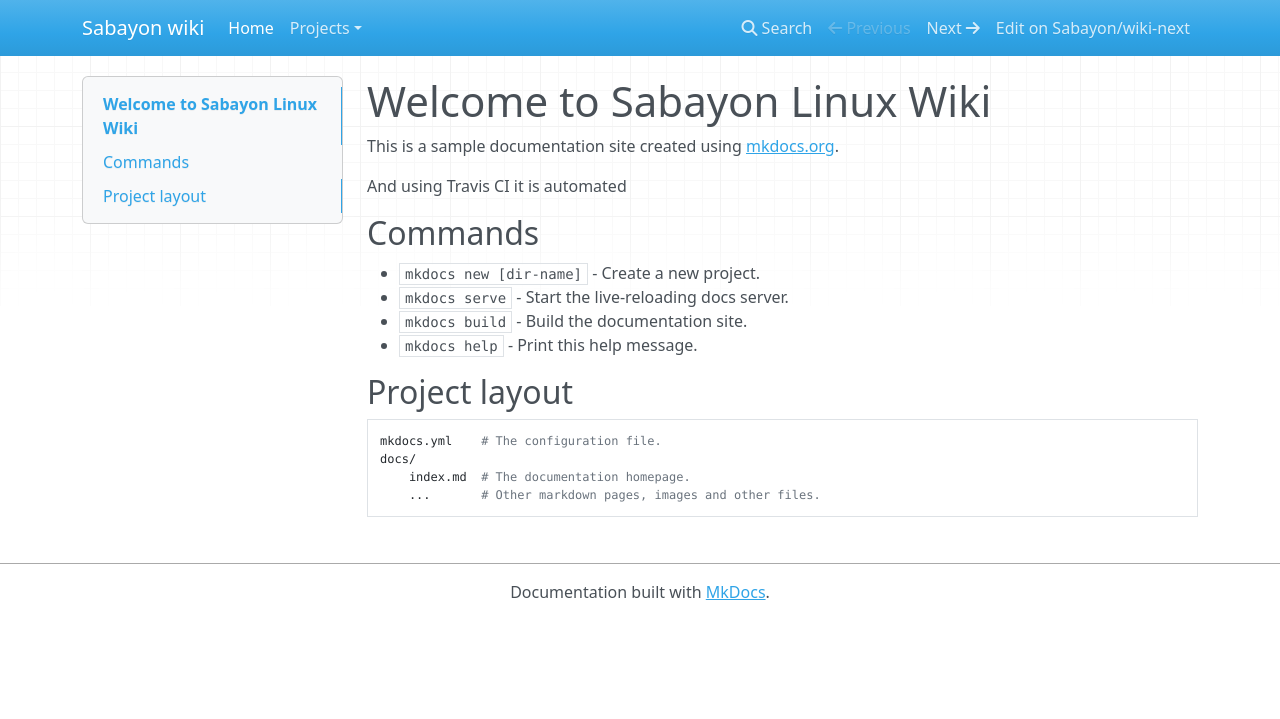
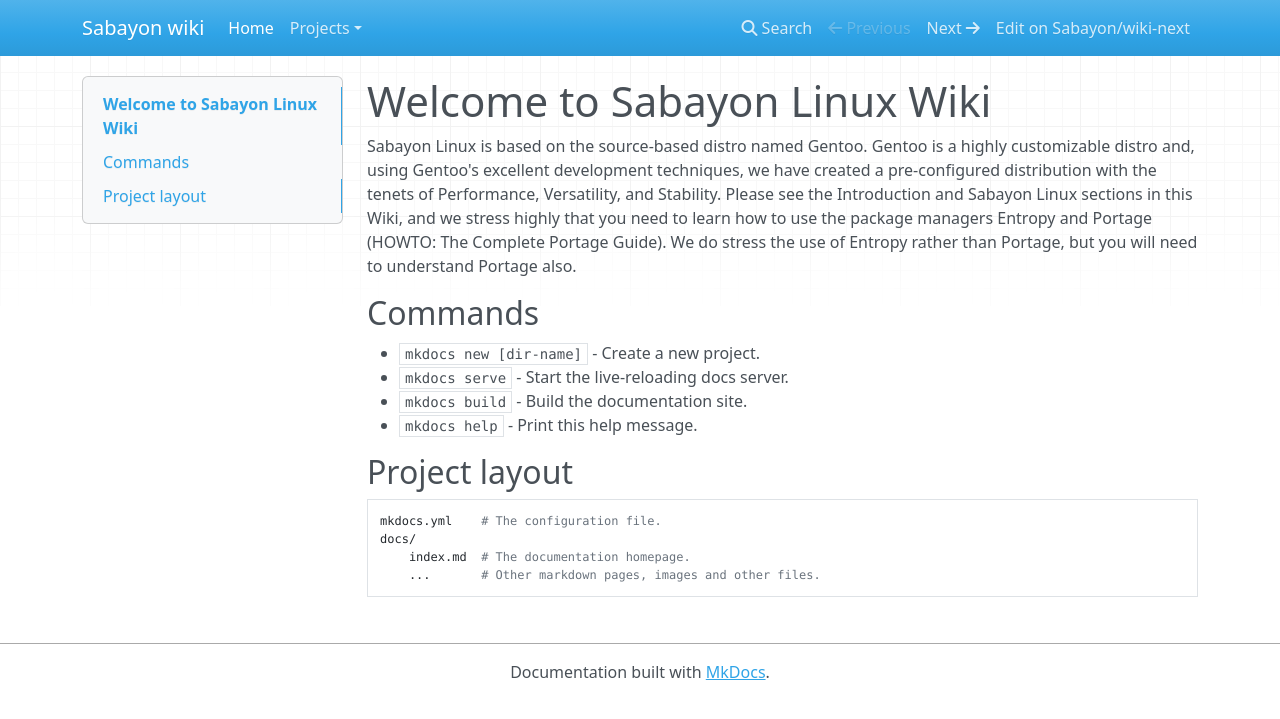
Before and after one commit to Sabayon/wiki-next, an MkDocs documentation site: the page built from docs/index.md, in a window 1280 px wide. Shown: the top 719 px of the page. Built offline with MkDocs 1.6.1, drawn with Linux system fonts in a browser that asks for light colours; nearby versions of some CDN libraries; old or Windows-style settings are respelled for this version of MkDocs.

Commit message:
Update index.md

```diff
--- a/docs/index.md
+++ b/docs/index.md
@@ -1,8 +1,6 @@
 # Welcome to Sabayon Linux Wiki
 
-This is a sample documentation site created using [mkdocs.org](http://mkdocs.org).
-
-And using Travis CI it is automated
+Sabayon Linux is based on the source-based distro named Gentoo. Gentoo is a highly customizable distro and, using Gentoo's excellent development techniques, we have created a pre-configured distribution with the tenets of Performance, Versatility, and Stability. Please see the Introduction and Sabayon Linux sections in this Wiki, and we stress highly that you need to learn how to use the package managers Entropy and Portage (HOWTO: The Complete Portage Guide). We do stress the use of Entropy rather than Portage, but you will need to understand Portage also.
 
 ## Commands
 
```
